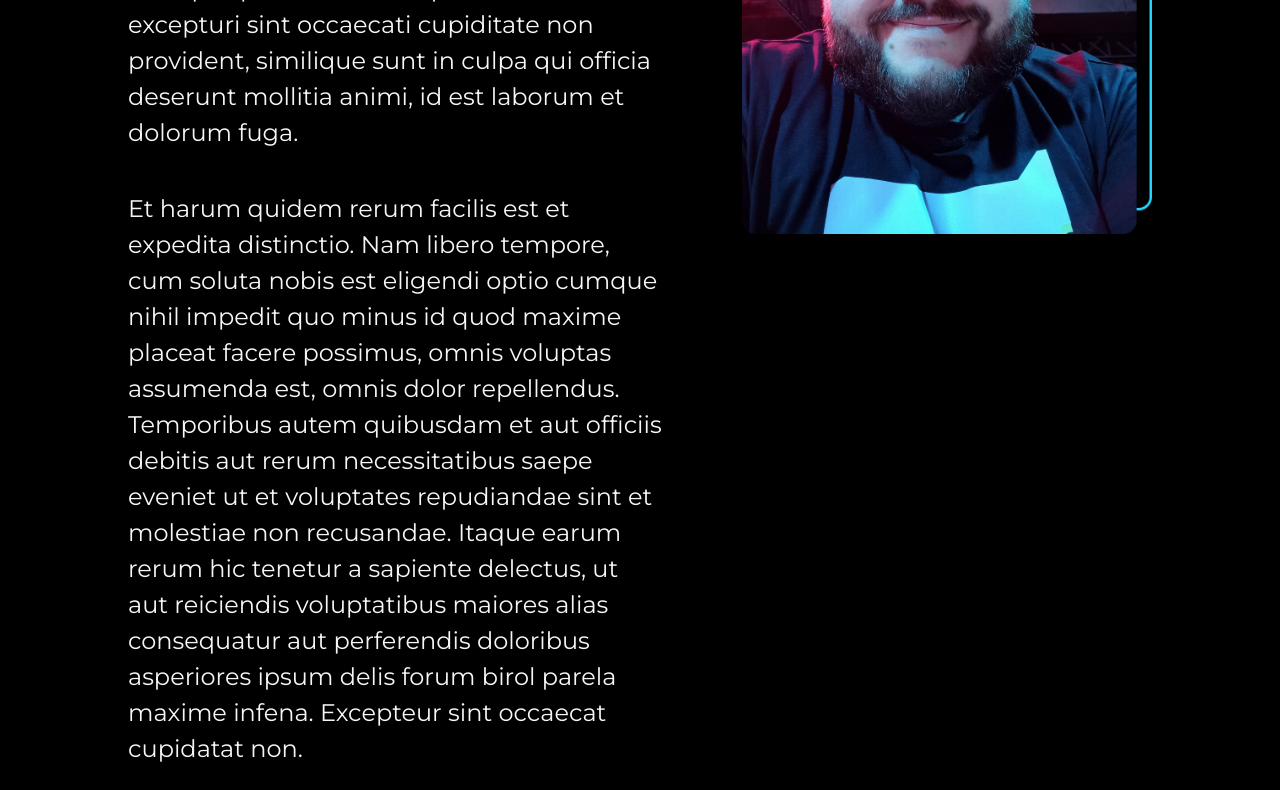
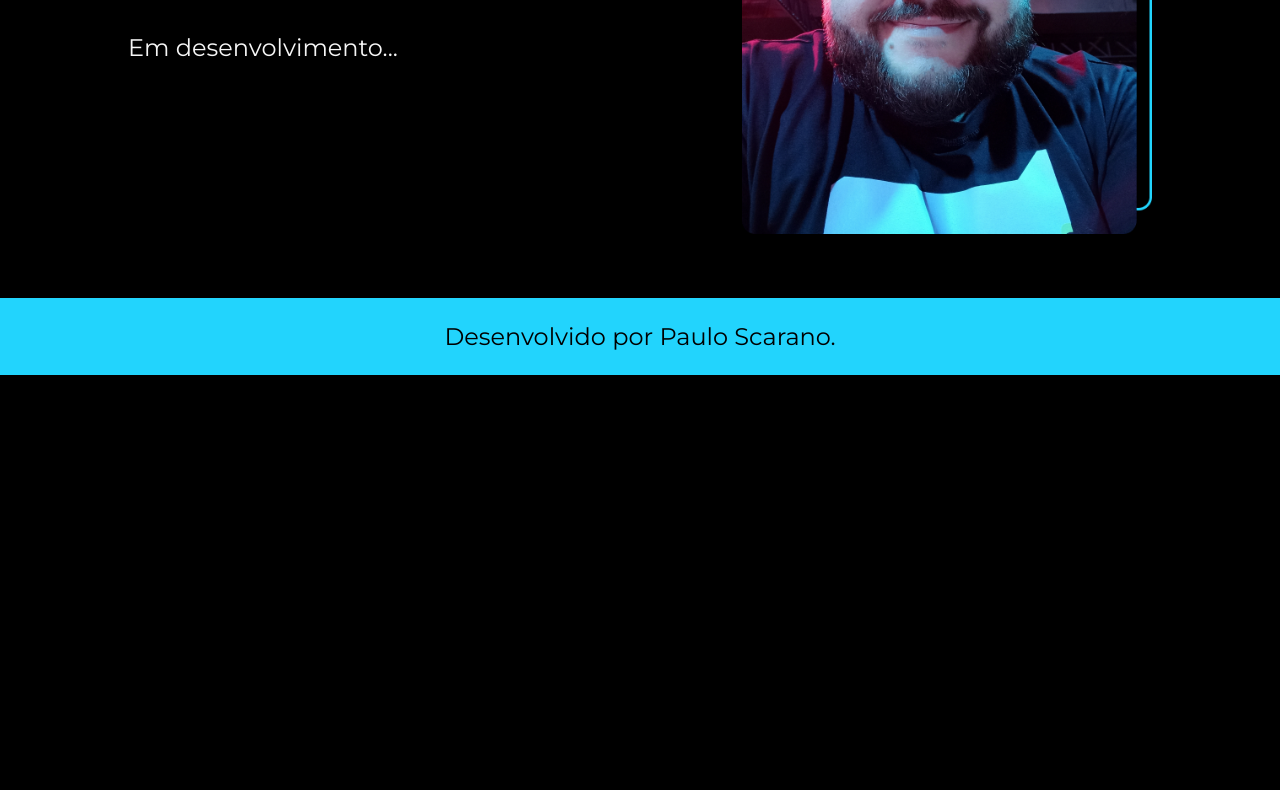
Before and after one commit to pscarano1103/projeto_portifolio, a plain HTML site: page about.html in a window 1280 px wide. Shown: the part 390-1180 px from the top of the page. After the commit the page ends 800 px from the top, so only its background shows below. Drawn offline with nearby package versions, Linux system fonts and the light colour scheme.

Commit message:
Começando o ambiente de desenvolvimento

```diff
--- a/about.html
+++ b/about.html
@@ -18,25 +18,7 @@
     <main class="apresentacao">
       <section class="apresentacao__conteudo">
         <h1 class="apresentacao__conteudo__titulo">Sobre mim</h1>
-        <p class="apresentacao__conteudo__texto">
-          At vero eos et accusamus et iusto odio dignissimos ducimus qui
-          blanditiis praesentium voluptatum deleniti atque corrupti quos dolores
-          et quas molestias excepturi sint occaecati cupiditate non provident,
-          similique sunt in culpa qui officia deserunt mollitia animi, id est
-          laborum et dolorum fuga.
-        </p>
-        <p class="apresentacao__conteudo__texto">
-          Et harum quidem rerum facilis est et expedita distinctio. Nam libero
-          tempore, cum soluta nobis est eligendi optio cumque nihil impedit quo
-          minus id quod maxime placeat facere possimus, omnis voluptas assumenda
-          est, omnis dolor repellendus. Temporibus autem quibusdam et aut
-          officiis debitis aut rerum necessitatibus saepe eveniet ut et
-          voluptates repudiandae sint et molestiae non recusandae. Itaque earum
-          rerum hic tenetur a sapiente delectus, ut aut reiciendis voluptatibus
-          maiores alias consequatur aut perferendis doloribus asperiores ipsum
-          delis forum birol parela maxime infena. Excepteur sint occaecat
-          cupidatat non.
-        </p>
+        <p class="apresentacao__conteudo__texto">Em desenvolvimento...</p>
       </section>
       <img
         class="apresentacao__img"
```
